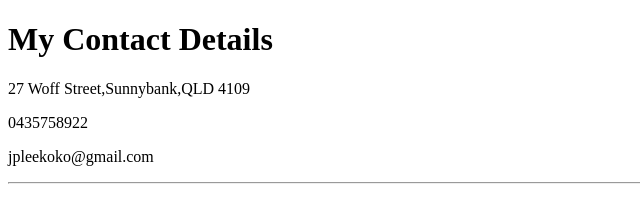
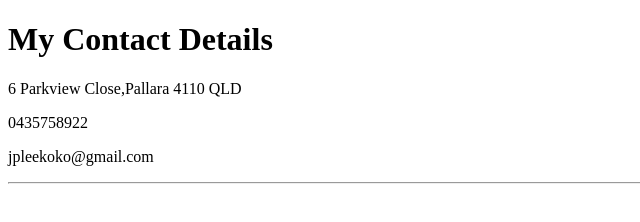
Before and after one commit to jpleekokk/html-portfolio, a plain HTML site: page contactme.html in a window 1280 px wide. Shown: the full height of the page, 0-640 px from the left. Drawn offline with Linux system fonts and the light colour scheme.

Commit message:
Update contactme.html

```diff
--- a/contactme.html
+++ b/contactme.html
@@ -7,7 +7,7 @@
 </head>
 <body>
     <h1>My Contact Details</h1>
-    <p>27 Woff Street,Sunnybank,QLD 4109</p>
+    <p>6 Parkview Close,Pallara 4110 QLD</p>
 
     <p>0435758922</p>
 
```
